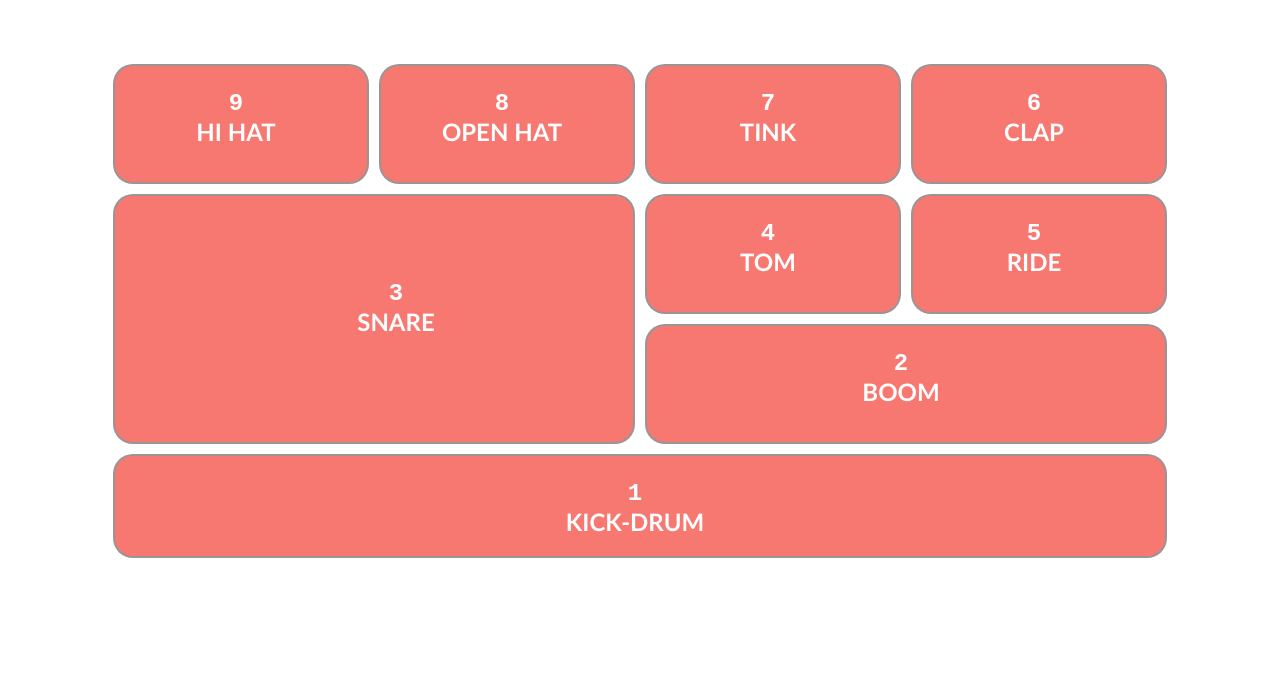
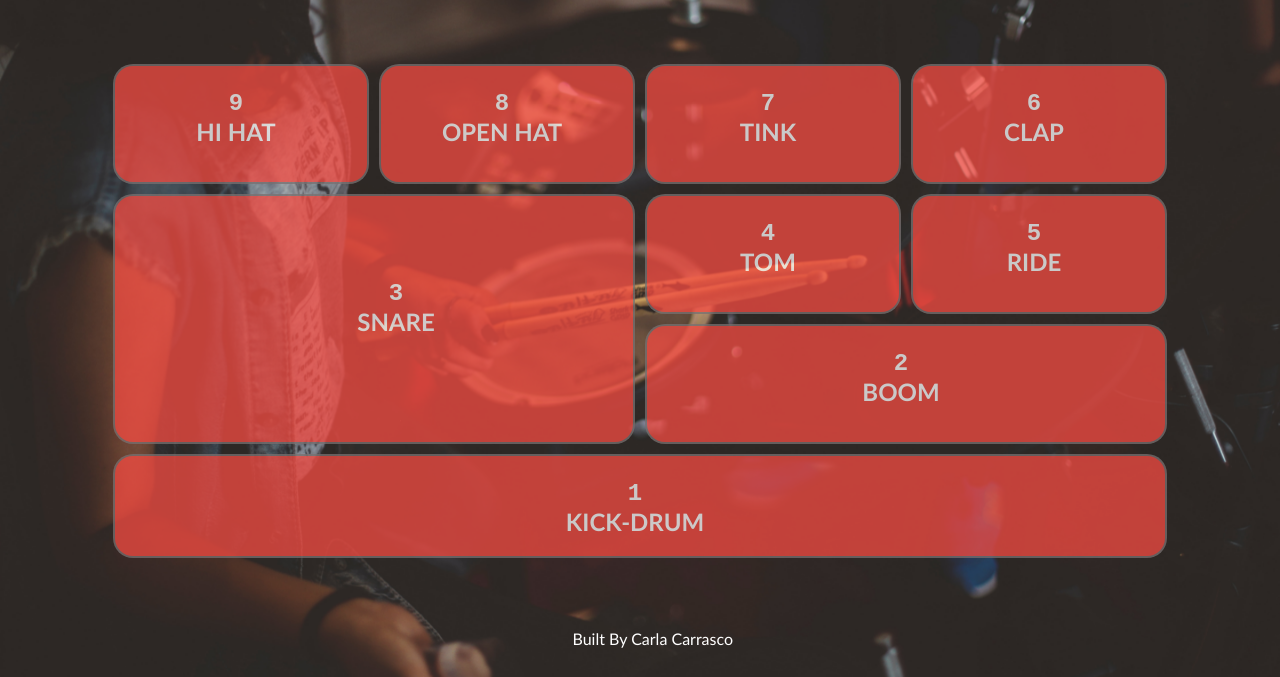
Before and after one commit to CarlaCarrasco/js-drum-kit, a plain HTML site: page index.html in a window 1280 px wide. Shown: the part 123-800 px from the top of the page. Drawn offline with Linux system fonts and the light colour scheme.

Commit message:
Edited background image file path

```diff
--- a/css/style.css
+++ b/css/style.css
@@ -1,5 +1,5 @@
   html, body {
-    background-image: url(joao-silas-vKa3ZlOYpOY-unsplash.jpg);
+    background-image: url(https://carlacarrasco.github.io/js-drum-kit/joao-silas-vKa3ZlOYpOY-unsplash.jpg);
     /* Background image is centered vertically and horizontally at all times */
     background-position: center center;
 
```
